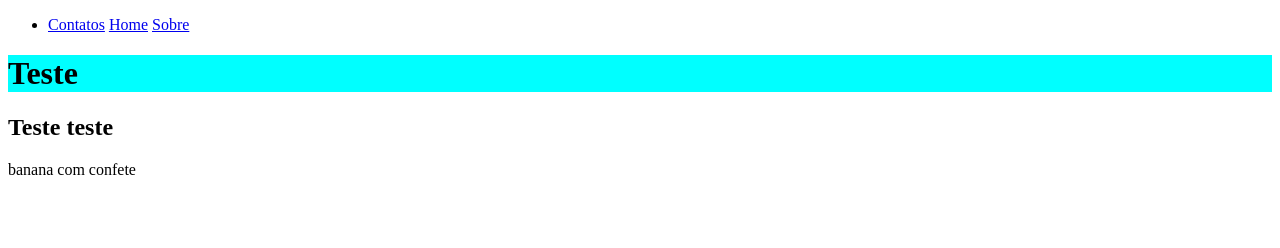
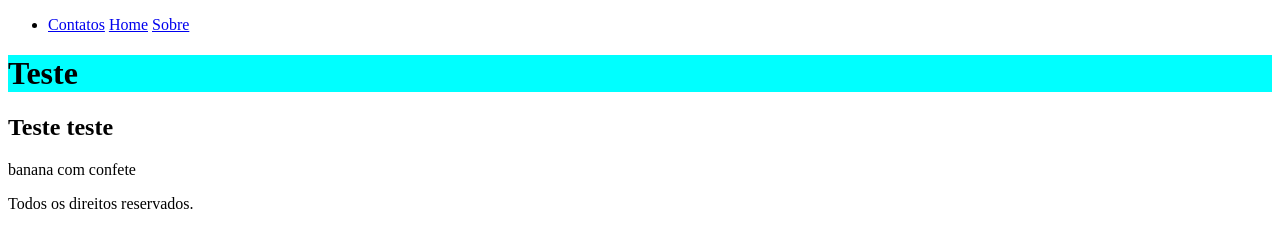
Before and after one commit to dreCezario/teste_repositorio, a plain HTML site: page index.html in a window 1280 px wide. Drawn offline with Linux system fonts and the light colour scheme.

Commit message:
Adicionando o footer

```diff
--- a/index.html
+++ b/index.html
@@ -20,5 +20,9 @@
     <h1>Teste</h1>
     <h2>Teste teste</h2>
     <p>banana com confete</p>
+
+    <footer>
+        Todos os direitos reservados.
+    </footer>
 </body>
 </html>
```
